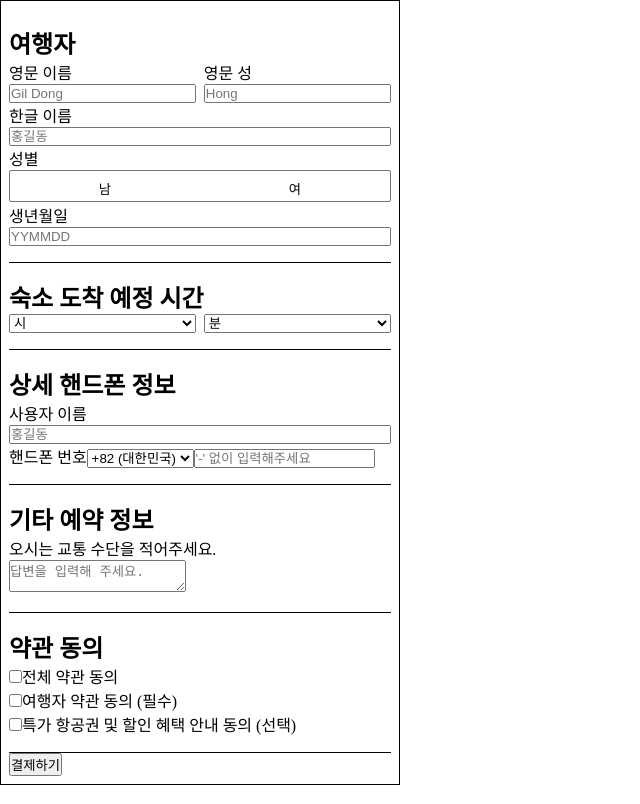
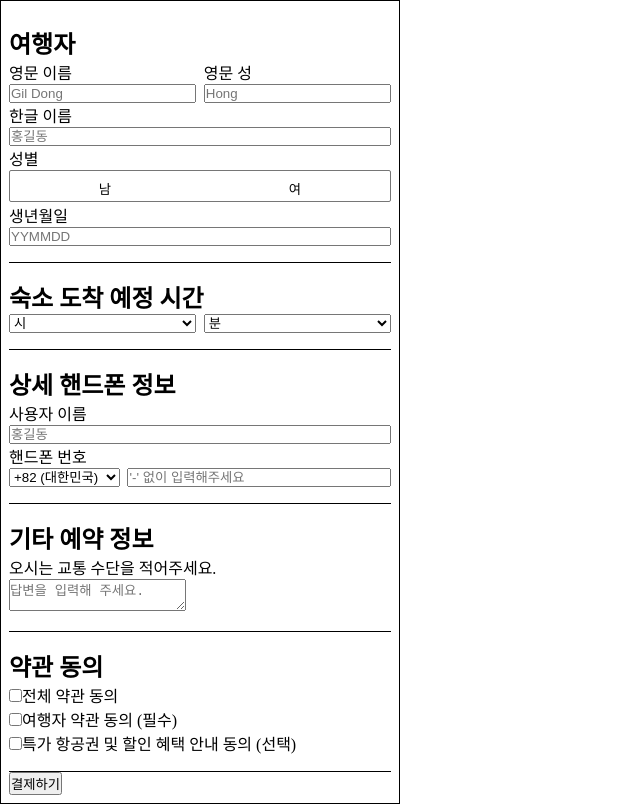
Before and after one commit to dev-song/task-dev-song, a React (Create React App) app: page / in a window 1280 px wide. Shown: the whole page, without its empty margins (0-640 px from the left). Built offline with nearby package versions, Linux system fonts and the light colour scheme.

Commit message:
Add styles for ContactInfo

```diff
--- a/src/Components/ContactInfo.js
+++ b/src/Components/ContactInfo.js
@@ -1,4 +1,5 @@
 import React, { useState } from 'react';
+import './styles/ContactInfo.css';
 
 function ContactInfo({ paymentRequested, passValidation }) {
   const validateName = name => {
--- /dev/null
+++ b/src/Components/styles/ContactInfo.css
@@ -0,0 +1,18 @@
+.mobile-number--container {
+  display: flex;
+  justify-content: space-between;
+  align-items: center;
+  flex-wrap: wrap;
+}
+
+.mobile-number__label {
+  width: 100%;
+}
+
+.mobile-number__country {
+  width: 29%;
+}
+
+.mobile-number__input {
+  width: 69%;
+}
```
